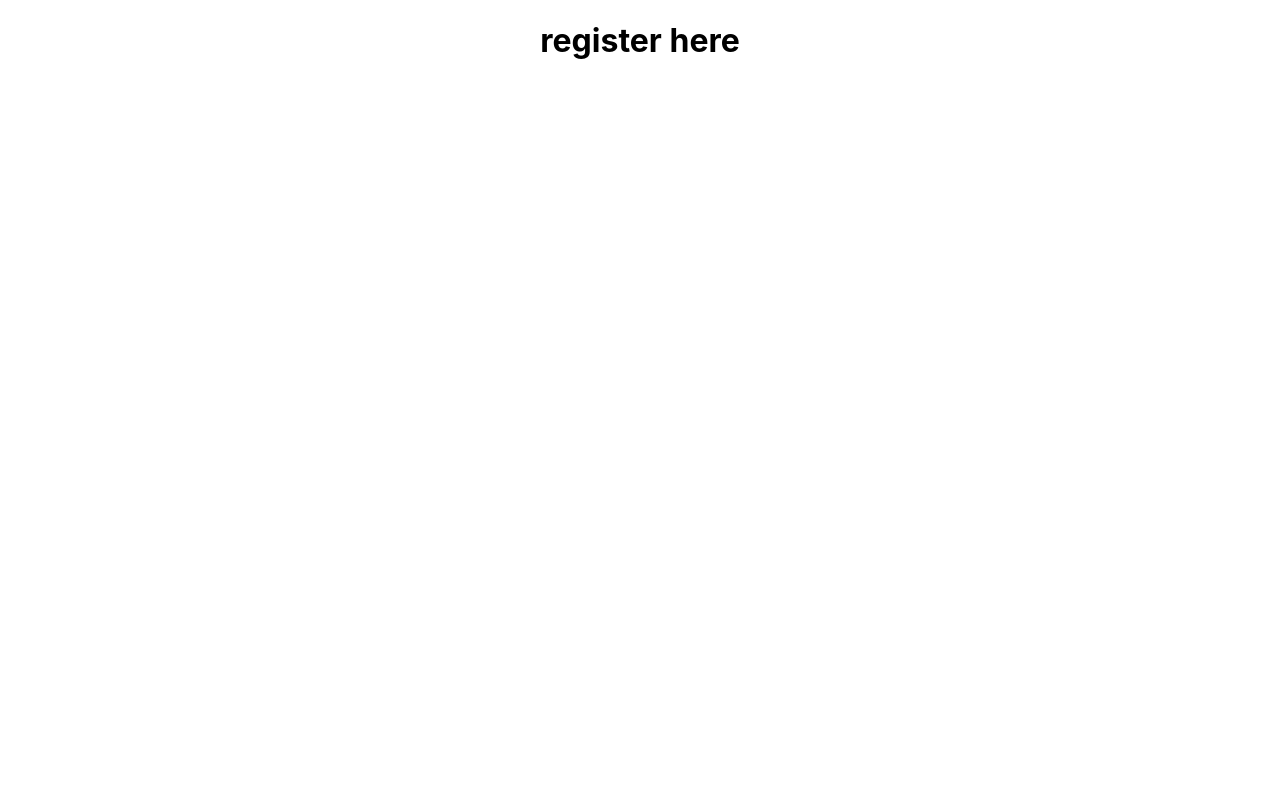
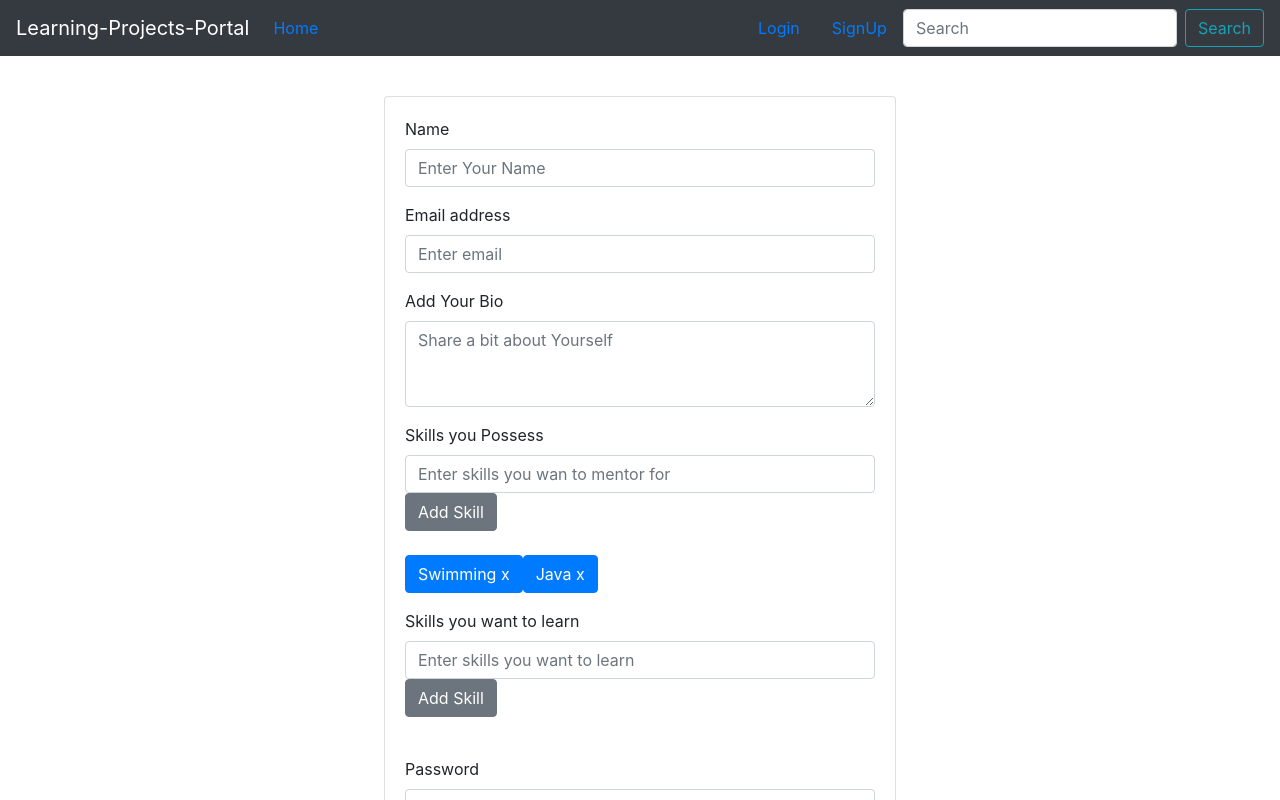
Before and after one commit to Sidhant29/comp9323-group5-frontend, a React (Create React App) app: page /signup in a window 1280 px wide. Shown: the top 800 px of the page. Built offline with nearby package versions, Linux system fonts and the light colour scheme.

Commit message:
Added login and register pages frontend

```diff
--- a/package.json
+++ b/package.json
@@ -6,6 +6,7 @@
     "@testing-library/jest-dom": "^5.11.4",
     "@testing-library/react": "^11.1.0",
     "@testing-library/user-event": "^12.1.10",
+    "bootstrap": "^4.6.0",
     "react": "^17.0.2",
     "react-bootstrap": "^1.6.1",
     "react-dom": "^17.0.2",
--- a/src/App.js
+++ b/src/App.js
@@ -1,29 +1,32 @@
-import './App.css';
-import Home from './Pages/home';
-import Login from './Pages/login';
-import Register from './Pages/register';
-import { BrowserRouter as Router, Route, Switch } from 'react-router-dom';
-import Navbar from './Components/navbar';
+import "./App.css";
+import Home from "./Pages/home";
+import "bootstrap/dist/css/bootstrap.min.css";
+import Login from "./Pages/login";
+import Register from "./Pages/register";
+import Navigation from "./Components/navbar";
+import { BrowserRouter as Router, Route, Switch } from "react-router-dom";
 
 function App() {
   return (
+    <>
+      <Navigation />
       <Router>
-         <div className='App'>
         <Switch>
-               <Route exact path='/'>
+          <Route path="/signup">
+            <Register />
+          </Route>
+          <Route path="/login">
             <Login />
           </Route>
-
-               <Route exact path='/signup'>
-                  <Register />
+          <Route exact path="/">
+            <Home />
           </Route>
-               <Route exact path='/home'>
-                  <Navbar />
+          <Route path="/home">
             <Home />
           </Route>
         </Switch>
-         </div>
       </Router>
+    </>
   );
 }
 
--- /dev/null
+++ b/src/Components/navbar.js
@@ -0,0 +1,39 @@
+import React from "react";
+import { Link } from "react-router-dom";
+import { BrowserRouter as Router } from "react-router-dom";
+// import "bootstrap/dist/css/bootstrap.min.css";
+import {
+  Nav,
+  Navbar,
+  NavDropdown,
+  Form,
+  FormControl,
+  Button,
+} from "react-bootstrap";
+
+export default function Navigation() {
+  return (
+    <>
+      <Router>
+        <Navbar bg="dark" variant="dark">
+          <Navbar.Brand>Learning-Projects-Portal</Navbar.Brand>
+          <Nav className="mr-auto">
+            <Nav.Link style={{ textalign: "right" }}>
+              <Link to="/home">Home</Link>
+            </Nav.Link>
+          </Nav>
+          <Form inline>
+            <Nav.Link>
+              <Link to="/login">Login</Link>
+            </Nav.Link>
+            <Nav.Link>
+              <Link to="/signup">SignUp</Link>
+            </Nav.Link>
+            <FormControl type="text" placeholder="Search" className="mr-sm-2" />
+            <Button variant="outline-info">Search</Button>
+          </Form>
+        </Navbar>
+      </Router>
+    </>
+  );
+}
--- a/src/Components/navbar.jsx
+++ /dev/null
@@ -1,21 +0,0 @@
-import React from 'react';
-import { Link } from 'react-router-dom';
-
-export default function Navbar() {
-   return (
-      <div>
-         <Link to='/home'>
-            <li>Home</li>
-         </Link>
-         <Link to='/home'>
-            <li>Upload new project</li>
-         </Link>
-         <Link to='/home'>
-            <li>My Account</li>
-         </Link>
-         <Link to='/home'>
-            <li>Logout</li>
-         </Link>
-      </div>
-   );
-}
--- /dev/null
+++ b/src/Pages/home.js
@@ -0,0 +1,12 @@
+import React from "react";
+import { Button } from "react-bootstrap";
+import "bootstrap/dist/css/bootstrap.css";
+
+export default function Home() {
+  return (
+    // <Navbar />
+    <div>
+      <h1>Home Page Placeholder</h1>
+    </div>
+  );
+}
--- a/src/Pages/home.jsx
+++ /dev/null
@@ -1,9 +0,0 @@
-import React from 'react';
-
-export default function Home() {
-   return (
-      <div>
-         <h1>logged in and project feed goes here</h1>
-      </div>
-   );
-}
--- /dev/null
+++ b/src/Pages/login.js
@@ -0,0 +1,34 @@
+import React from "react";
+import { Form, Button, Card } from "react-bootstrap";
+
+export default function Login() {
+  return (
+    <div
+      style={{
+        width: "40vw",
+        margin: "auto",
+        marginTop: "5vh",
+        textAlign: "left",
+      }}
+    >
+      <Card className="translucent">
+        <Card.Body>
+          <Form>
+            <Form.Group controlId="formBasicEmail">
+              <Form.Label>Email address</Form.Label>
+              <Form.Control type="email" placeholder="Enter email" />
+            </Form.Group>
+
+            <Form.Group controlId="formBasicPassword">
+              <Form.Label>Password</Form.Label>
+              <Form.Control type="password" placeholder="Password" />
+            </Form.Group>
+            <Button variant="primary" type="submit">
+              Submit
+            </Button>
+          </Form>
+        </Card.Body>
+      </Card>
+    </div>
+  );
+}
--- a/src/Pages/login.jsx
+++ /dev/null
@@ -1,9 +0,0 @@
-import React from 'react';
-
-export default function Login() {
-   return (
-      <div>
-         <h1>login here</h1>
-      </div>
-   );
-}
--- /dev/null
+++ b/src/Pages/register.js
@@ -0,0 +1,124 @@
+import React, { useState } from "react";
+import { Form, Button, Card, Badge } from "react-bootstrap";
+
+export default function Register() {
+  const [aquiredSkills, setAquiredSkills] = useState(["Swimming", "Java"]);
+  const [desiredSkills, setDesiredSkills] = useState([]);
+  return (
+    <div
+      style={{
+        width: "40vw",
+        margin: "auto",
+        marginTop: "5vh",
+        textAlign: "left",
+      }}
+    >
+      <Card className="translucent">
+        <Card.Body>
+          <Form>
+            <Form.Group controlId="formName">
+              <Form.Label>Name</Form.Label>
+              <Form.Control type="text" placeholder="Enter Your Name" />
+            </Form.Group>
+            <Form.Group controlId="formEmail">
+              <Form.Label>Email address</Form.Label>
+              <Form.Control type="email" placeholder="Enter email" />
+            </Form.Group>
+            <Form.Group controlId="formBio">
+              <Form.Label>Add Your Bio</Form.Label>
+              <Form.Control
+                as="textarea"
+                rows={3}
+                placeholder="Share a bit about Yourself"
+              />
+            </Form.Group>
+            <Form.Group controlId="formAquiredSkills">
+              <Form.Label>Skills you Possess</Form.Label>
+              <Form.Control
+                inline
+                type="text"
+                placeholder="Enter skills you wan to mentor for"
+              />
+              <Button
+                onClick={() => {
+                  setAquiredSkills([
+                    ...aquiredSkills,
+                    document.getElementById("formAquiredSkills").value,
+                  ]);
+                }}
+                variant="secondary"
+              >
+                Add Skill
+              </Button>
+              <br />
+              <br />
+              {aquiredSkills.map((element) => {
+                return (
+                  <Button
+                    onClick={(event) => {
+                      console.log(event.target.innerText);
+                      let newArray = [...aquiredSkills].filter(
+                        (item) => item + ` x` !== event.target.innerText
+                      );
+                      setAquiredSkills(newArray);
+                    }}
+                  >
+                    {element} x
+                  </Button>
+                );
+              })}
+            </Form.Group>
+
+            <Form.Group controlId="formDesiredSkills">
+              <Form.Label>Skills you want to learn</Form.Label>
+              <Form.Control
+                inline
+                type="text"
+                placeholder="Enter skills you want to learn"
+              />
+              <Button
+                onClick={() => {
+                  setDesiredSkills([
+                    ...desiredSkills,
+                    document.getElementById("formDesiredSkills").value,
+                  ]);
+                }}
+                variant="secondary"
+              >
+                Add Skill
+              </Button>
+              <br />
+              <br />
+              {desiredSkills.map((element) => {
+                return (
+                  <Button variant="success"
+                    onClick={(event) => {
+                      let newArray = [...desiredSkills].filter(
+                        (item) => item + ` x` !== event.target.innerText
+                      );
+                      setDesiredSkills(newArray);
+                    }}
+                  >
+                    {element} x
+                  </Button>
+                );
+              })}
+            </Form.Group>
+
+            <Form.Group controlId="formPassword">
+              <Form.Label>Password</Form.Label>
+              <Form.Control type="password" placeholder="Password" />
+            </Form.Group>
+            <Form.Group controlId="formConfirmPassword">
+              <Form.Label>Confirm Password</Form.Label>
+              <Form.Control type="password" placeholder="Confirm Password" />
+            </Form.Group>
+            <Button variant="primary" type="submit">
+              Submit
+            </Button>
+          </Form>
+        </Card.Body>
+      </Card>
+    </div>
+  );
+}
--- a/src/Pages/register.jsx
+++ /dev/null
@@ -1,9 +0,0 @@
-import React from 'react';
-
-export default function Register() {
-   return (
-      <div>
-         <h1>register here</h1>
-      </div>
-   );
-}
```
Also changed, not shown: 2 other files (tests, documents, lock files or other folders). Lines whose indentation alone changed are shown as unchanged.
